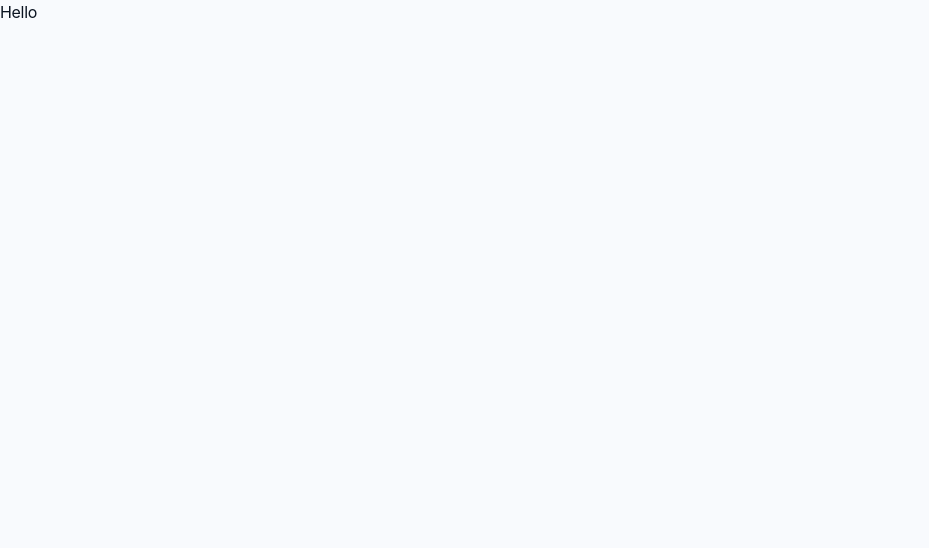
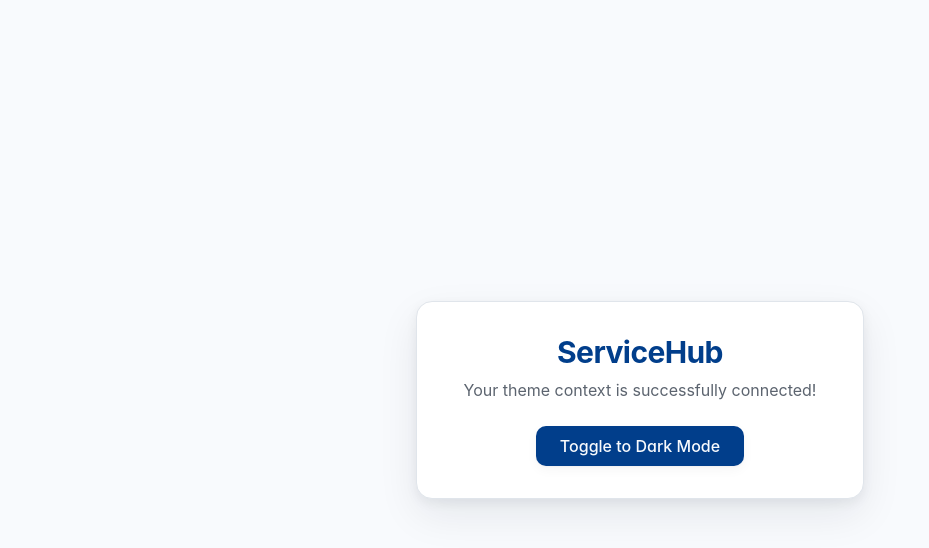
Before and after one commit to nibmangit/servicehub, a React (Vite) app in the folder frontend/: page /login in a window 1280 px wide. Shown: the top 548 px of the page, without its empty margins (0-929 px from the left). Built offline with nearby package versions, Linux system fonts and the light colour scheme.

Commit message:
feat: initialize the frontend with the Them context and Axios interceptor

```diff
--- a/frontend/package.json
+++ b/frontend/package.json
@@ -37,7 +37,7 @@
     "@radix-ui/react-toggle": "^1.1.10",
     "@radix-ui/react-toggle-group": "^1.1.11",
     "@radix-ui/react-tooltip": "^1.2.8",
-    "@tailwindcss/vite": "^4.3.2",
+    "@tailwindcss/vite": "^4.3.3",
     "@tanstack/react-query": "^5.101.1",
     "@tanstack/react-router": "^1.170.16",
     "axios": "^1.19.0",
@@ -57,7 +57,7 @@
     "recharts": "^2.15.4",
     "sonner": "^2.0.7",
     "tailwind-merge": "^3.6.0",
-    "tailwindcss": "^4.3.2",
+    "tailwindcss": "^4.3.3",
     "tw-animate-css": "^1.3.4",
     "vaul": "^1.1.2",
     "zod": "^3.24.2"
--- a/frontend/src/App.jsx
+++ b/frontend/src/App.jsx
@@ -1,7 +1,35 @@
-function App(){
-    return (
-        <h1>Hello</h1>
-    )
+import React from 'react';
+import { ThemeProvider, useTheme } from './context/ThemeContext';
+
+// A quick test component to see our theme in action
+function ThemeTest() {
+  const { theme, toggleTheme } = useTheme();
+
+  return (
+    <div className="min-h-screen bg-[var(--color-background)] text-[var(--color-foreground)] flex flex-col items-center justify-center p-4 transition-colors duration-300">
+      <div className="bg-[var(--color-card)] p-8 rounded-[var(--radius-xl)] shadow-elevated border border-[var(--color-border)] max-w-md w-full text-center">
+        <h1 className="text-3xl font-bold text-[var(--color-primary)] mb-2">ServiceHub</h1>
+        <p className="text-[var(--color-muted-foreground)] mb-6">
+          Your theme context is successfully connected!
+        </p>
+
+        <button
+          onClick={toggleTheme}
+          className="bg-[var(--color-primary)] text-[var(--color-primary-foreground)] px-6 py-2 rounded-[var(--radius-md)] font-medium hover:bg-opacity-90 transition-all cursor-pointer shadow-soft"
+        >
+          Toggle to {theme === 'light' ? 'Dark' : 'Light'} Mode
+        </button>
+      </div>
+    </div>
+  );
+}
+
+function App() {
+  return (
+    <ThemeProvider>
+      <ThemeTest />
+    </ThemeProvider>
+  );
 }
 
 export default App;
--- /dev/null
+++ b/frontend/src/context/ThemeContext.jsx
@@ -0,0 +1,37 @@
+import React, {createContext, useContext, useEffect, useState} from "react";
+
+const ThemeContext = createContext()
+
+export const ThemeProvider = ({children}) =>{
+    const [theme, setTheme] = useState(()=>{
+        if(typeof window !== 'undefined'){
+            const stored = localStorage.getItem("theme");
+            if(stored) return stored;
+            if(window.matchMedia('(prefers-color-sheme: dark)').matches) return 'dark'
+        }
+        return 'light';
+    });
+
+    useEffect(()=>{
+        const root = window.document.documentElement;
+        if(theme == 'dark'){
+            root.classList.add('dark');
+        }else{
+            root.classList.remove('dark');
+        }
+
+        localStorage.setItem('theme', theme);
+    }, [theme]);
+
+    const toggleTheme = () => {
+        setTheme(prev=>prev=='light'?'dark':'light')
+    }
+
+    return(
+        <ThemeContext.Provider value={{theme, toggleTheme}}>
+            {children}
+        </ThemeContext.Provider>
+    )
+}
+
+export const useTheme = () => useContext(ThemeContext);
--- /dev/null
+++ b/frontend/src/services/api.js
@@ -0,0 +1,56 @@
+import axios from 'axios';
+
+// Base URL for your Django backend
+const BASE_URL = import.meta.env.VITE_API_BASE_URL || 'http://localhost:8000/api';
+
+const api = axios.create({
+  baseURL: BASE_URL,
+  headers: {
+    'Content-Type': 'application/json',
+  },
+});
+
+api.interceptors.request.use(
+  (config) => {
+    const token = localStorage.getItem('access_token');
+    if (token) {
+      config.headers.Authorization = `Bearer ${token}`;
+    }
+    return config;
+  },
+  (error) => Promise.reject(error)
+);
+
+api.interceptors.response.use(
+  (response) => response,
+  async (error) => {
+    const originalRequest = error.config;
+
+    if (error.response?.status === 401 && !originalRequest._retry) {
+      originalRequest._retry = true;
+      const refreshToken = localStorage.getItem('refresh_token');
+
+      if (refreshToken) {
+        try {
+          const response = await axios.post(`${BASE_URL}/accounts/refresh/`, {
+            refresh: refreshToken,
+          });
+
+          const newAccessToken = response.data.access;
+          localStorage.setItem('access_token', newAccessToken);
+
+          originalRequest.headers.Authorization = `Bearer ${newAccessToken}`;
+          return api(originalRequest);
+        } catch (refreshError) {
+          localStorage.removeItem('access_token');
+          localStorage.removeItem('refresh_token');
+          window.location.href = '/login';
+          return Promise.reject(refreshError);
+        }
+      }
+    }
+    return Promise.reject(error);
+  }
+);
+
+export default api;
```
Also changed, not shown: 1 other file (tests, documents, lock files or other folders).
